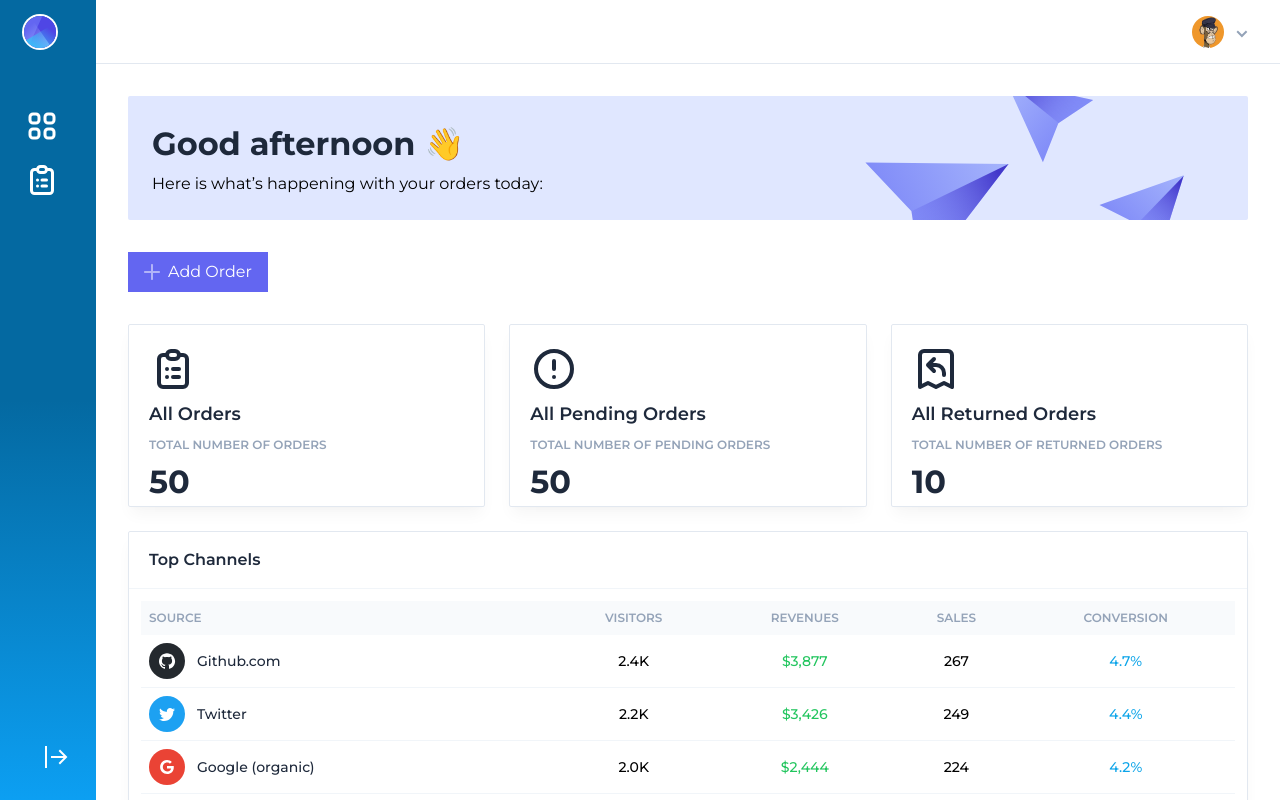
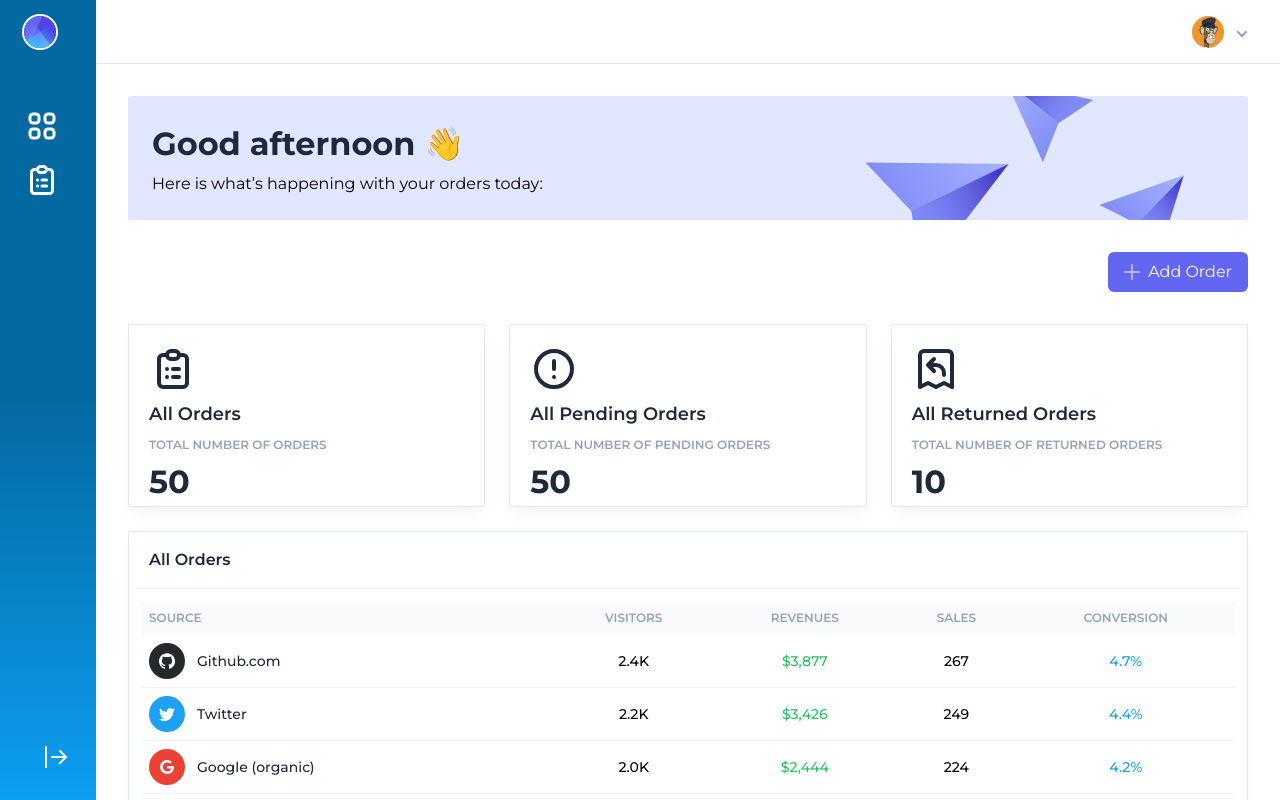
Before and after one commit to mendsalbert/schain, a Next.js app: page /admin/customer/Dashboard in a window 1280 px wide. Built offline with nearby package versions, Linux system fonts and the light colour scheme.

Commit message:
schain ui

```diff
--- a/components/adminPartials/dashboard/Orders.jsx
+++ b/components/adminPartials/dashboard/Orders.jsx
@@ -4,7 +4,7 @@ function Orders() {
   return (
     <div className="col-span-full xl:col-span-12 bg-white shadow-lg w-full rounded-sm border border-slate-200">
       <header className="px-5 py-4 border-b border-slate-100">
-        <h2 className="font-semibold text-slate-800">Top Channels</h2>
+        <h2 className="font-semibold text-slate-800">All Orders</h2>
       </header>
       <div className="p-3">
         {/* Table */}
--- a/pages/admin/customer/Dashboard.jsx
+++ b/pages/admin/customer/Dashboard.jsx
@@ -26,9 +26,9 @@ function Dashboard() {
             {/* Welcome banner */}
             <WelcomeBanner />
             {/* Cards */}
-            <div className="sm:flex sm:justify-between sm:items-center mb-8">
-              <div className="grid grid-flow-col sm:auto-cols-max justify-start sm:justify-end gap-2">
-                <button className="px-4 py-2 flex flex-row items-center justify-center bg-indigo-500 hover:bg-indigo-600 text-white">
+            <div className="sm:flex sm:justify-end sm:items-center mb-8">
+              <div className="grid grid-flow-col sm:auto-cols-max justify-end sm:justify-end gap-2">
+                <button className="px-4 py-2 flex flex-row items-center justify-center bg-indigo-500 rounded-md hover:bg-indigo-600 text-white">
                   <svg
                     className="w-4 h-4 fill-current opacity-50 shrink-0"
                     viewBox="0 0 16 16"
```
